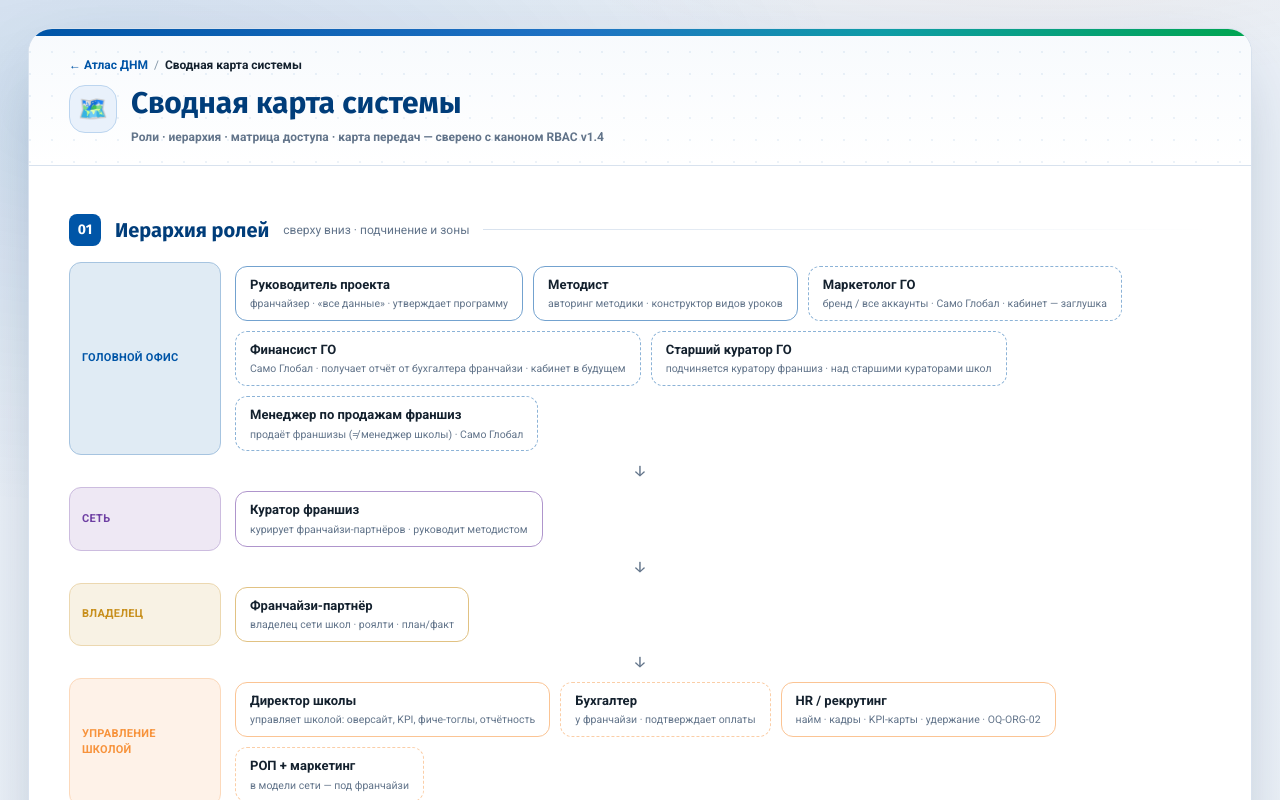
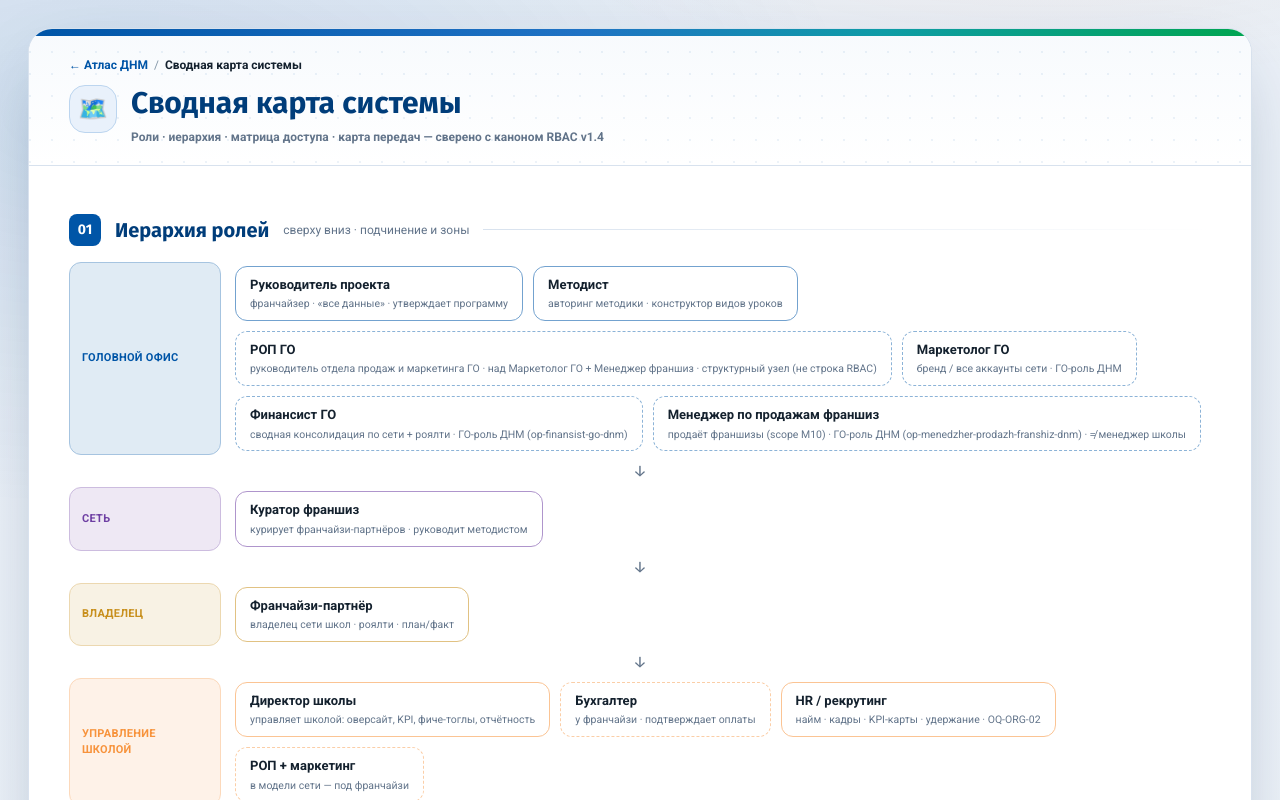
Before and after one commit to SigmeD/samo_architecture, a Next.js app: page /map in a window 1280 px wide. Shown: the top 800 px of the page. Built offline with nearby package versions, Linux system fonts and the light colour scheme.

Commit message:
feat(map): ГО-роли как маркеры (убран Ст.куратор ГО, +РОП ГО, реврайт подписей под канон v1.6)

```diff
--- a/content/system-map.ts
+++ b/content/system-map.ts
@@ -24,10 +24,10 @@ export const systemMap: SystemMap = {
     { label: "Головной офис", zone: "blue", connector: "down", roles: [
       { title: "Руководитель проекта", slug: "lead", caption: "франчайзер · «все данные» · утверждает программу" },
       { title: "Методист", slug: "methodist", caption: "авторинг методики · конструктор видов уроков" },
-      { title: "Маркетолог ГО", dashed: true, caption: "бренд / все аккаунты · Само Глобал · кабинет — заглушка" },
-      { title: "Финансист ГО", dashed: true, caption: "Само Глобал · получает отчёт от бухгалтера франчайзи · кабинет в будущем" },
-      { title: "Старший куратор ГО", dashed: true, caption: "подчиняется куратору франшиз · над старшими кураторами школ" },
-      { title: "Менеджер по продажам франшиз", dashed: true, caption: "продаёт франшизы (≠ менеджер школы) · Само Глобал" },
+      { title: "РОП ГО", dashed: true, caption: "руководитель отдела продаж и маркетинга ГО · над Маркетолог ГО + Менеджер франшиз · структурный узел (не строка RBAC)" },
+      { title: "Маркетолог ГО", dashed: true, caption: "бренд / все аккаунты сети · ГО-роль ДНМ" },
+      { title: "Финансист ГО", dashed: true, caption: "сводная консолидация по сети + роялти · ГО-роль ДНМ (op-finansist-go-dnm)" },
+      { title: "Менеджер по продажам франшиз", dashed: true, caption: "продаёт франшизы (scope M10) · ГО-роль ДНМ (op-menedzher-prodazh-franshiz-dnm) · ≠ менеджер школы" },
     ] },
     { label: "Сеть", zone: "purple", connector: "down", roles: [
       { title: "Куратор франшиз", slug: "franchise-curator", caption: "курирует франчайзи-партнёров · руководит методистом" },
@@ -58,7 +58,7 @@ export const systemMap: SystemMap = {
     ] },
   ],
   hierarchyNote:
-    "Модель-зависимость: пунктирные блоки (Бухгалтер, РОП+маркетинг, Маркетолог) перемещаются между уровнями по орг-модели франчайзи — в «одной школе» продажи/маркетинг под администратором, в «сети школ» централизованы под франчайзи. Каждая функция переключается отдельно (не единым рубильником). В модели «сеть школ» появляется исполнительный директор как фильтр аналитики: сводки идут через него, франчайзи получает только нужную выборку (прибыль/деньги/вопросы). Роли головного офиса маркетолог / финансист ГО / менеджер по продажам франшиз относятся к общей системе Само Глобал (кабинеты — заглушки); старший куратор ГО подчиняется куратору франшиз.",
+    "Модель-зависимость: пунктирные блоки (Бухгалтер, РОП+маркетинг, Маркетолог) перемещаются между уровнями по орг-модели франчайзи — в «одной школе» продажи/маркетинг под администратором, в «сети школ» централизованы под франчайзи. Каждая функция переключается отдельно (не единым рубильником). В модели «сеть школ» появляется исполнительный директор как фильтр аналитики: сводки идут через него, франчайзи получает только нужную выборку (прибыль/деньги/вопросы). Роли головного офиса — Маркетолог ГО / Финансист ГО (op-finansist-go-dnm) / Менеджер по продажам франшиз (op-menedzher-prodazh-franshiz-dnm) — ратифицированные ГО-роли ДНМ (ROLES v1.6 §2а), показаны маркерами иерархии (не отдельные кабинеты: Само Глобал / M10 вне ядра атласа). Над ними — РОП ГО (структурный узел, не строка RBAC; ROLES v1.6 §2б). Школьные старшие кураторы отчитываются Куратору франшиз — отдельной «ГО-роли старшего куратора» нет (OQ-ORG-04, 12.06 понизил её).",
   matrix: {
     sections: SECTIONS,
     rows: [
```
Also changed, not shown: 1 other file (tests, documents, lock files or other folders).
